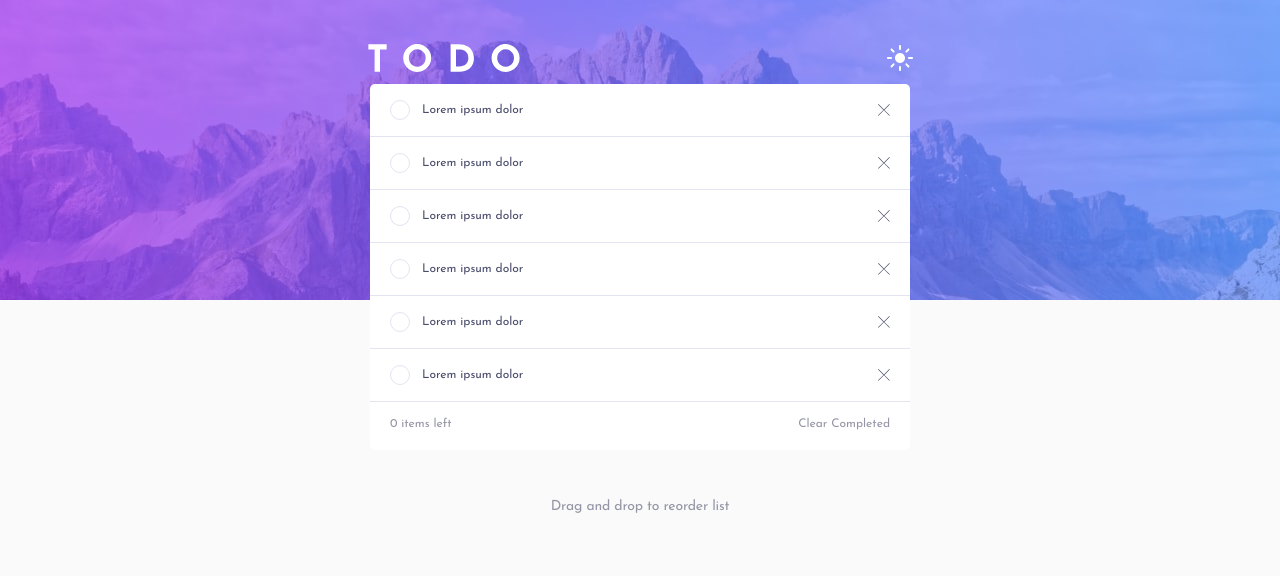
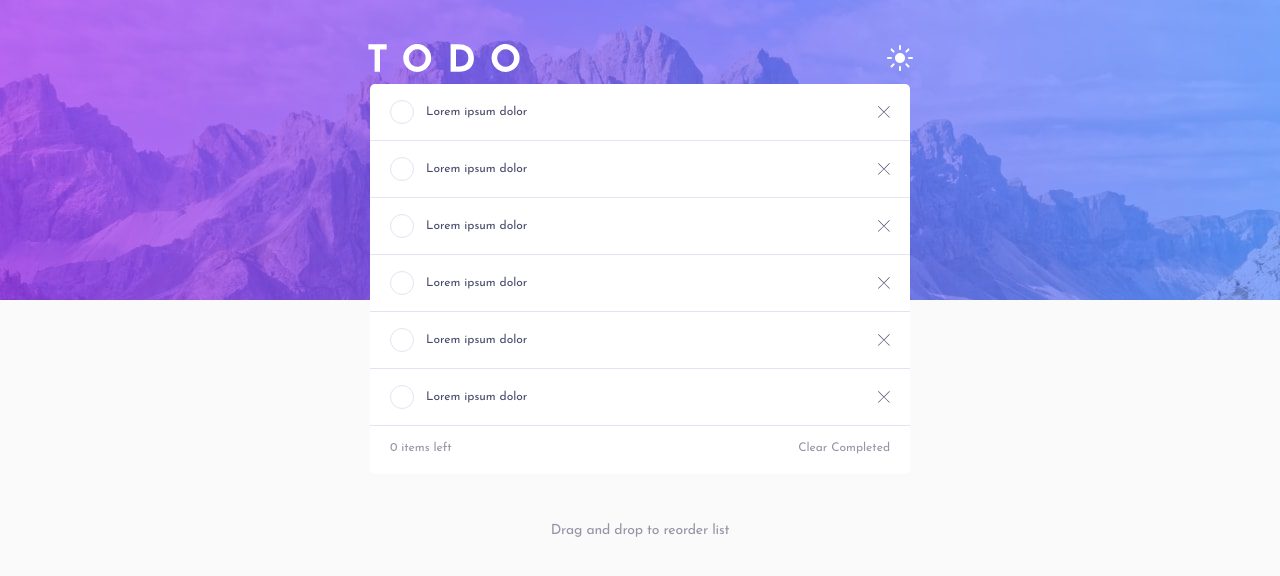
Before and after one commit to daklo91/todo-react, a React (Create React App) app: page / in a window 1280 px wide. Shown: the top 576 px of the page. Built offline with nearby package versions, Linux system fonts and the light colour scheme.

Commit message:
Add big screen style to checkmark box

```diff
--- a/src/components/todoComponents/TodoItem.module.css
+++ b/src/components/todoComponents/TodoItem.module.css
@@ -29,3 +29,10 @@ li {
   display: flex;
   align-items: center;
 }
+
+@media screen and (min-width: 700px) {
+  .checkmark {
+    height: 22px;
+    width: 22px;
+  }
+}
```
